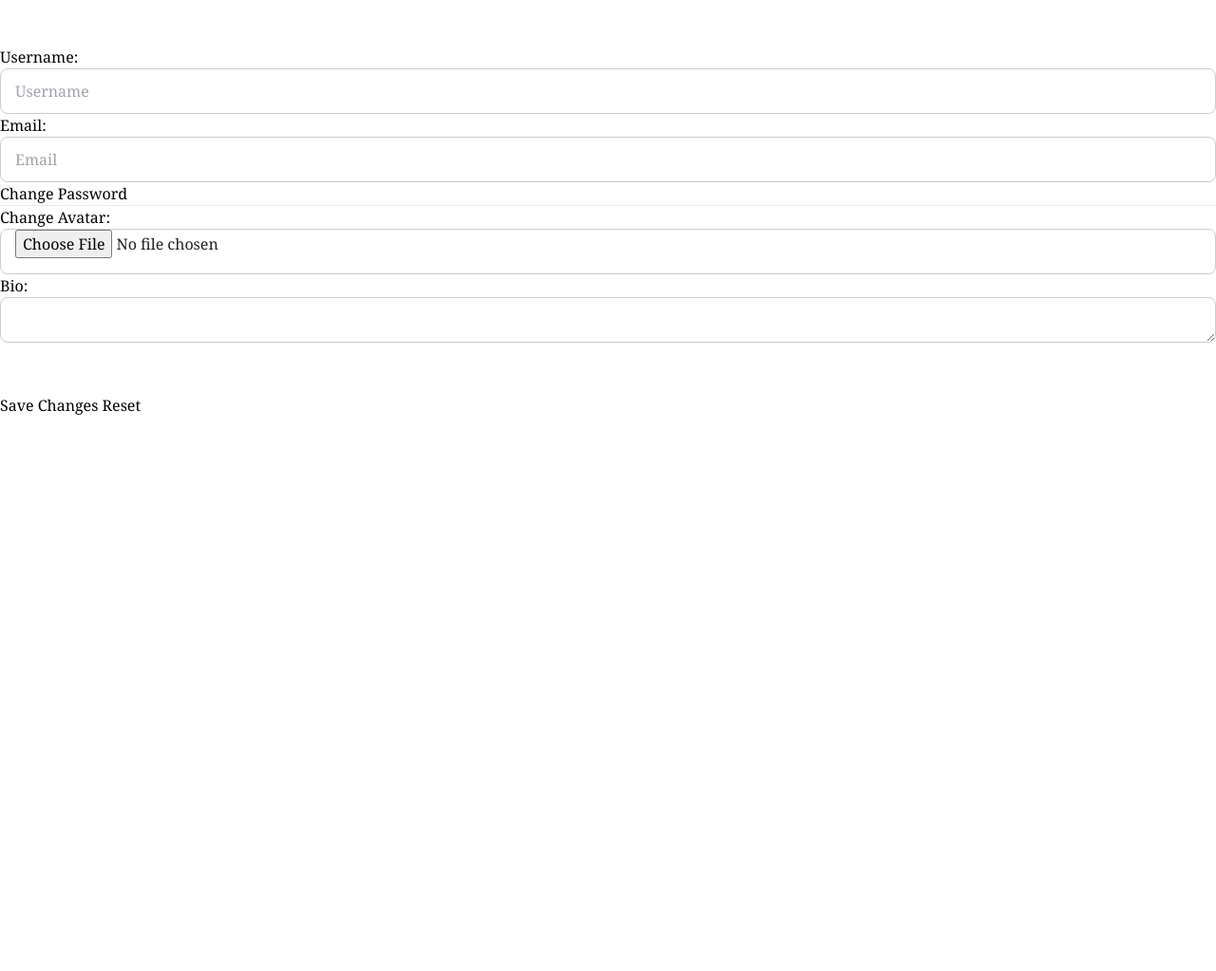
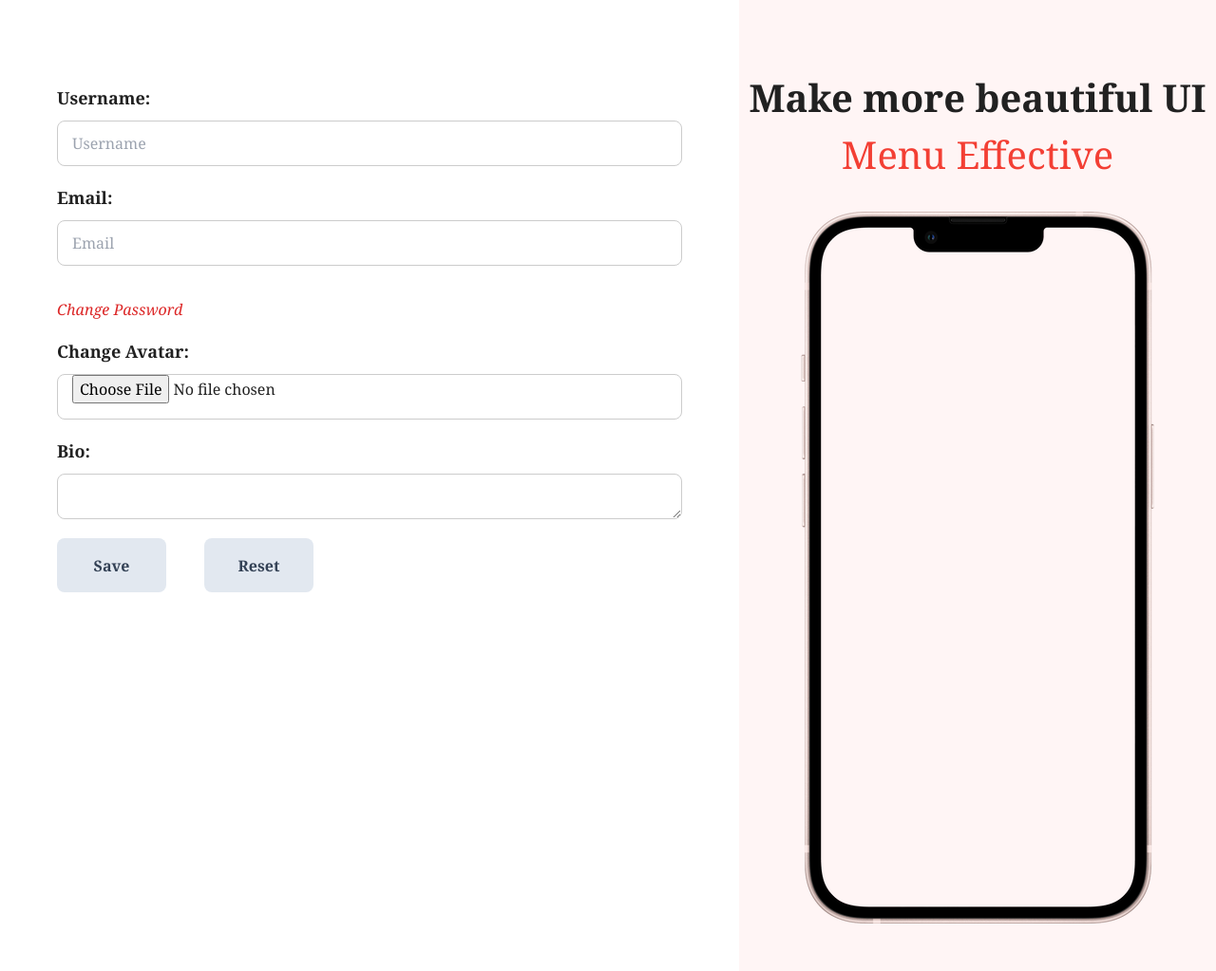
Before and after one commit to CesarCanas1206/CRUD_Django-Tailwind, a Django app: template templates/user/profile.html in a window 1280 px wide. Shown: the whole page at 95% size. Before the commit the page ends 437 px from the top, so only its background shows below. Run offline with Django 4.2, Linux system fonts and the light colour scheme; the template is opened without the code that fills it: values that come from a table or form of the project are taken from there, others are empty; some libraries are stand-ins or nearby versions.

Commit message:
fix profile page

```diff
--- a/auth/views.py
+++ b/auth/views.py
@@ -84,7 +84,7 @@ def profile(request):
             user_form.save()
             profile_form.save()
             messages.success(request, 'Your profile is updated successfully')
-            return redirect(to='users-profile')
+            return redirect(to='account:profile')
     else:
         user_form = UpdateUserForm(instance=request.user)
         profile_form = UpdateProfileForm(instance=request.user.profile)
--- a/menu/settings.py
+++ b/menu/settings.py
@@ -136,7 +136,7 @@ STATICFILES_DIRS = [
 MEDIA_URL = '/public/'
 MEDIA_ROOT = os.path.join(BASE_DIR, '/public/images/')
 
-LOGIN_REDIRECT_URL = '/'
+LOGIN_REDIRECT_URL = '/auth/profile'
 
 SESSION_COOKIE_AGE = 60 * 60 * 24 * 30
 
--- a/templates/user/login.html
+++ b/templates/user/login.html
@@ -38,7 +38,7 @@
 
                     <div class="flex flex-row gap-x-[20px]">
                         <button type="submit"
-                            class="bg-slate-200 hover:bg-slate-300 w-[115px] h-[57px] p-[10px] text-slate-700 font-bold rounded-[8px] hover:text-[18px] duration-200">Sign
+                            class="bg-slate-200 hover:bg-slate-300 w-[115px] h-[57px] p-[10px] text-slate-700 font-bold rounded-[8px] hover:text-[18px] duration-100">Sign
                             In</button>
                         <div class="items-center justify-center mt-4 text-[20px] leading-[21px] font-normal">
                             <span class="text-[#212121]">Don't have an account yet?
--- a/templates/user/password_reset.html
+++ b/templates/user/password_reset.html
@@ -37,7 +37,7 @@
                         {{ form.email }}
                     </div>
                     <button type="submit"
-                        class="bg-slate-200 hover:bg-slate-300 w-[115px] h-[57px] p-[10px] text-slate-700 font-bold rounded-[8px] hover:text-[18px] duration-200">Submit</button>
+                        class="bg-slate-200 hover:bg-slate-300 w-[115px] h-[57px] p-[10px] text-slate-700 font-bold rounded-[8px] hover:text-[18px] duration-100">Submit</button>
 
                     <div
                         class="flex flex-row gap-x-[40px] items-center justify-center mt-4 text-[20px] leading-[21px] font-normal">
--- a/templates/user/profile.html
+++ b/templates/user/profile.html
@@ -1,44 +1,54 @@
 {% extends "base.html" %}
-{% block title %}Profile Page{% endblock title %}
 {% block content %}
-    <div class="row my-3 p-3">
-        <img class="rounded-circle account-img" src="{{ user.profile.avatar.url }} " style="cursor: pointer;"/>
-    </div>
+<div class="flex flex-row">
+    <div class="w-[778px] flex flex-col items-center p-[60px] bg-white">
+        <img class="rounded-full" src="{{ user.profile.avatar.url }} " style="cursor: pointer;" />
         {% if user_form.errors %}
-        <div class="alert alert-danger alert-dismissible" role="alert">
-            <div id="form_errors">
+        <div class="flex flex-col items-center gap-y-[3px] mt-[20px]">
             {% for key, value in user_form.errors.items %}
-                    <strong>{{ value }}</strong>
+            <span class="text-[#F33F34] text-[18px] leading-[21px] font-normal">{{ key }} {{ value }}</span>
             {% endfor %}
         </div>
-            <button type="button" class="close" data-dismiss="alert" aria-label="Close">
-                <span aria-hidden="true">&times;</span>
-            </button>
+        {% endif %}
+        <div class="mt-[30px] flex flex-col w-full">
+            <form method="POST" enctype="multipart/form-data">
+                {% csrf_token %}
+                <div class="flex flex-col gap-y-[20px]">
+                    <div class="flex flex-col gap-y-[10px]">
+                        <span class="text-[#212121] font-semibold text-[18px]">Username:</span>
+                        {{ user_form.username }}
                     </div>
-    {% endif %}
-    <div class="form-content">
-        <form method="post" enctype="multipart/form-data">
-            {% csrf_token %}
-            <div class="form-row">
-                <div class="col-md-5">
-                    <div class="form-group">
-                        <label class="small mb-1">Username:</label>
-                            {{ user_form.username }}
-                        <label class="small mb-1">Email:</label>
+
+                    <div class="flex flex-col gap-y-[10px]">
+                        <span class="text-[#212121] font-semibold text-[18px]">Email:</span>
                         {{ user_form.email }}
                     </div>
-                    <div class="form-group">
-                        <a href="{% url 'password_change' %}">Change Password</a>
-                        <hr>
-                        <label class="small mb-1">Change Avatar:</label>
+
+                    <div
+                        class="items-center justify-center mt-4 text-[16px] leading-[21px] font-normal">
+                        <a href="{% url 'account:password_change' %}"><i class="text-red-600 hover:text-[18px] duration-100">Change Password</i></a>
+                    </div>
+
+                    <div class="flex flex-col gap-y-[10px]">
+                        <span class="text-[#212121] font-semibold text-[18px]">Change Avatar:</span>
                         {{ profile_form.avatar }}
                     </div>
-                    <label class="small mb-1">Bio:</label> {{ profile_form.bio }}
+
+                    <div class="flex flex-col gap-y-[10px]">
+                        <span class="text-[#212121] font-semibold text-[18px]">Bio:</span>
+                        {{ profile_form.bio }}
+                    </div>
+
+                    <div class="flex flex-row gap-x-[40px]">
+                        <button type="submit"
+                            class="bg-slate-200 hover:bg-slate-300 w-[115px] h-[57px] p-[10px] text-slate-700 font-bold rounded-[8px] hover:text-[18px] duration-100">Save</button>
+                        <button type="reset"
+                            class="bg-slate-200 hover:bg-slate-300 w-[115px] h-[57px] p-[10px] text-slate-700 font-bold rounded-[8px] hover:text-[18px] duration-100">Reset</button>
                     </div>
                 </div>
-            <br><br>
-            <button type="submit" class="btn btn-dark btn-lg">Save Changes</button>
-            <button type="reset" class="btn btn-dark btn-lg">Reset</button>
             </form>
         </div>
+    </div>
+    {% include "side.html" %}
+</div>
 {% endblock content %}
--- a/templates/user/register.html
+++ b/templates/user/register.html
@@ -43,7 +43,7 @@
 
                     <div class="flex flex-row gap-x-[40px]">
                         <button type="submit"
-                            class="bg-slate-200 hover:bg-slate-300 w-[115px] h-[57px] p-[10px] text-slate-700 font-bold rounded-[8px] hover:text-[18px] duration-200">Sign
+                            class="bg-slate-200 hover:bg-slate-300 w-[115px] h-[57px] p-[10px] text-slate-700 font-bold rounded-[8px] hover:text-[18px] duration-100">Sign
                             Up</button>
                         <div class="items-center justify-center mt-4 text-[20px] leading-[21px] font-normal">
                             <span class="text-[#212121]">Have an account? Go to
```
Lines whose indentation alone changed are shown as unchanged.
